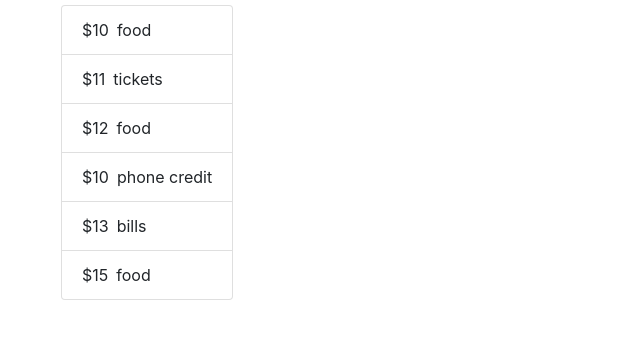
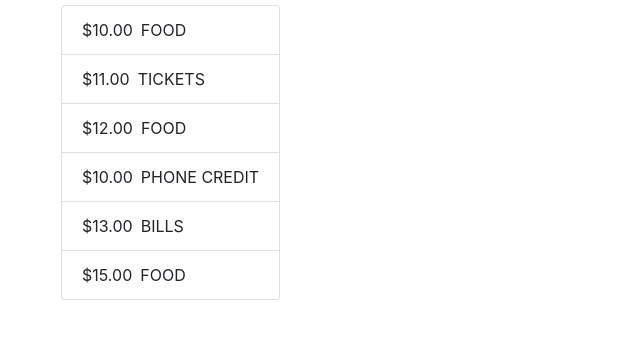
Before and after one commit to nicolasceccato/Expenses-Tracker-App, a plain HTML site: page index.html in a window 1280 px wide. Shown: the part 221-560 px from the top of the page, without its empty margins (9-649 px from the left). Drawn offline with nearby package versions, Linux system fonts and the light colour scheme.

Commit message:
usando os filtros do angularjs

```diff
--- a/index.html
+++ b/index.html
@@ -28,8 +28,8 @@
             <div class="col-xs-12">
                 <ul class="list-group">
                     <li ng-repeat="expense in expenses" class="list-group-item text-center vertical-center">
-                        <span class="float-left mr-2">${{expense.amount}}</span><span class="float-center">
-                            {{expense.description}}</span>
+                        <span class="float-left mr-2">${{expense.amount | number:2}}</span><span class="float-center">
+                            {{expense.description | uppercase}}</span>
                     </li>
                 </ul>
             </div>
```
